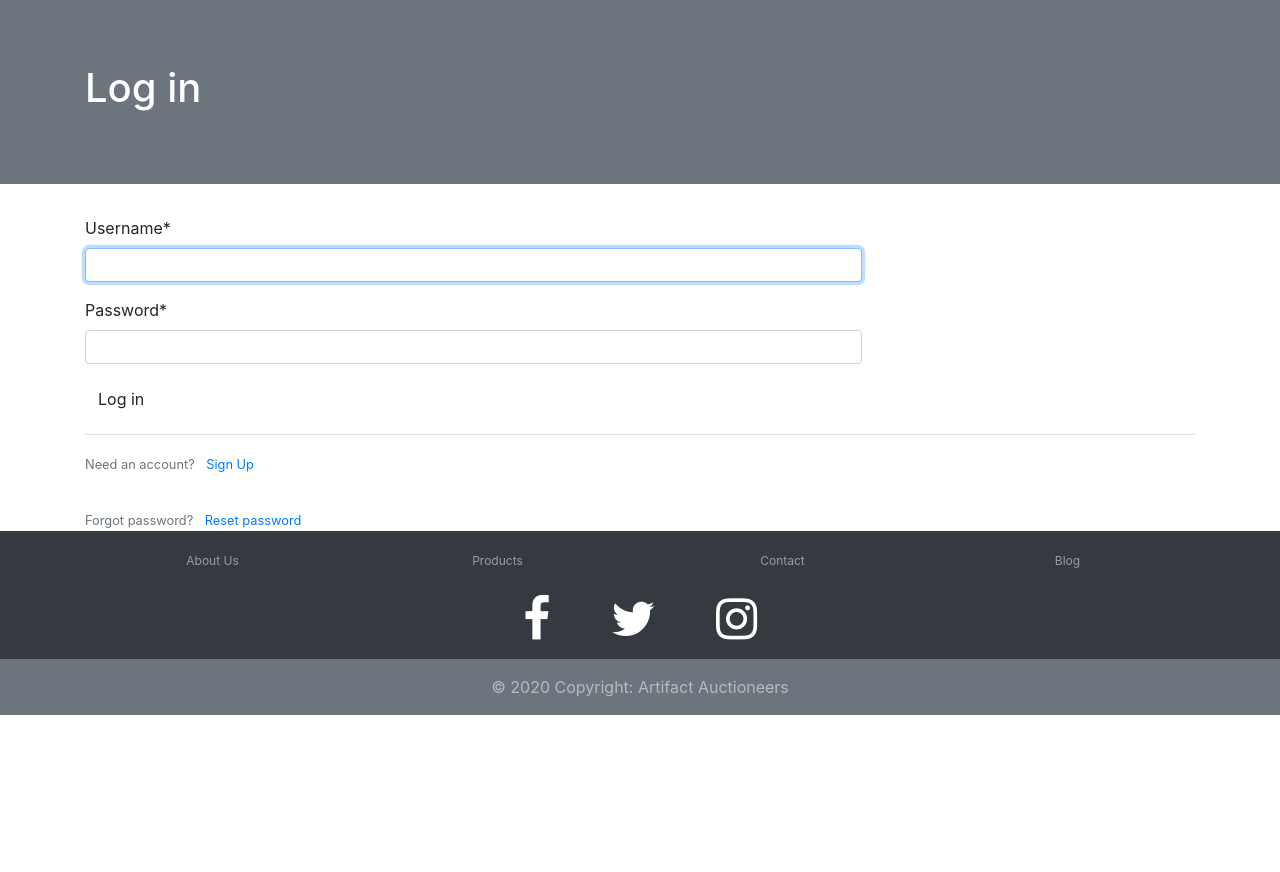
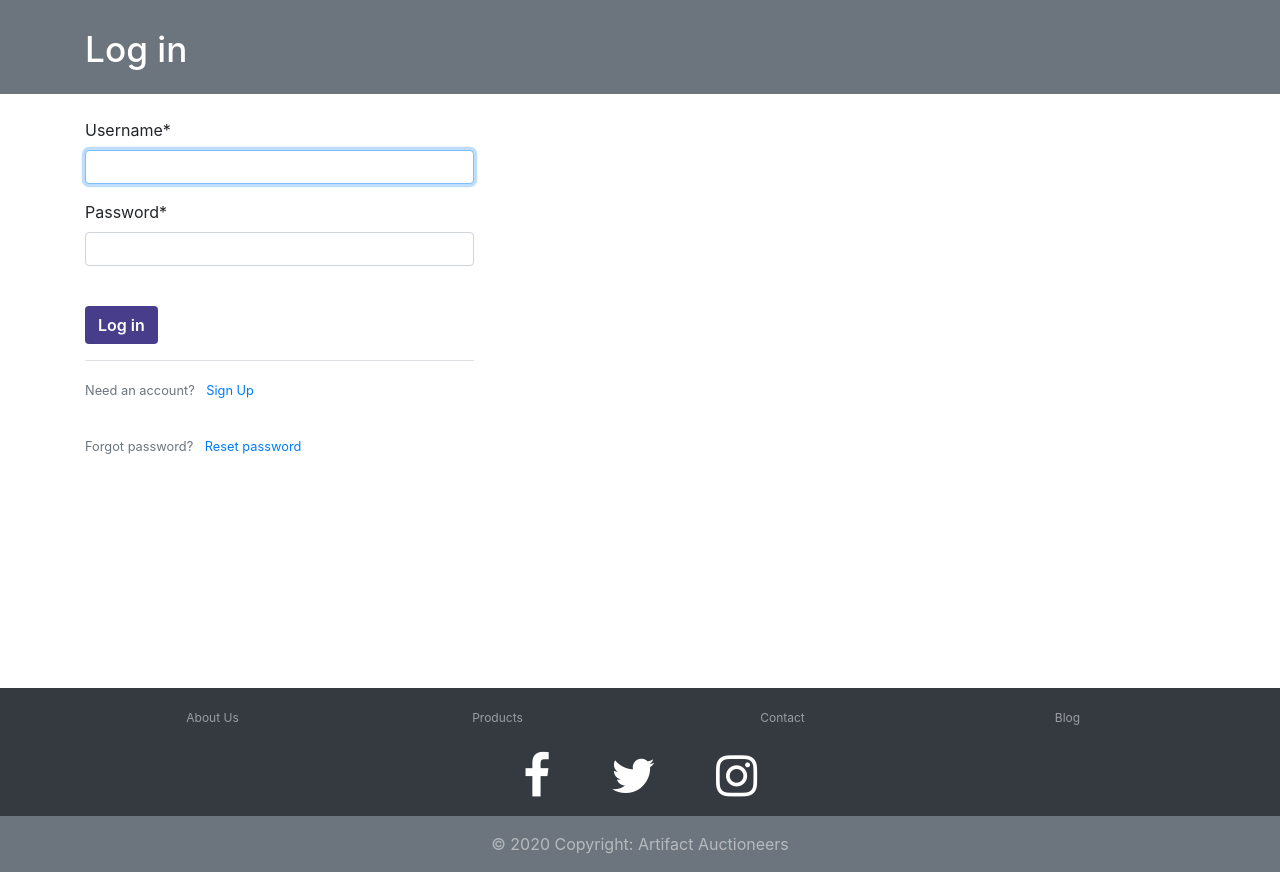
Before and after one commit to njdavies/milestone-project-four, a Django app: page /accounts/login/ in a window 1280 px wide. Shown: the part 73-945 px from the top of the page. Before the commit the page ends 788 px from the top, so only its background shows below. Run offline with Django 3.2, Linux system fonts and the light colour scheme; some libraries are stand-ins or nearby versions.

Commit message:
Updated CSS file for Accounts app

```diff
--- a/static/css/style.css
+++ b/static/css/style.css
@@ -95,6 +95,34 @@ li {
 .footer-copyright {
     background: #6c757d;
     color: rgba(255, 255, 255, 0.5);
+}
+
+/* Account pages */
+
+#account-section {
+    margin-bottom: 2em;
+}
+
+#jumbotron-account {
+    padding-top: 1.75em;
+    padding-bottom: 1em;
+    margin-bottom: 1.5em;
+}
+
+#account-header {
+    font-size: 2.2em;
+}
+
+#account-align {
+    text-align: center;
+}
+
+.account-btn {
+    background: #483d8b;
+    font-size: 0.85em;
+    font-weight: 600;
+    color: white;
+    margin-top: 1.5em;
 }
 
 /* Home Page */
@@ -249,6 +277,12 @@ li {
     .navbar-brand {
         margin-right: 2em;
     }
+
+    /* Accounts Page */
+
+    #account-section {
+        min-height: 48vh;
+    }
 }
 
 @media (min-width: 375px) {
@@ -256,6 +290,12 @@ li {
 
     .navbar-brand {
         margin-right: 3em;
+    }
+
+    /* Account Pages */
+
+    #account-section {
+        height: 80vh;
     }
 }
 
@@ -329,6 +369,24 @@ li {
 
     .footer-link {
         font-size: 0.5em !important;
+    }
+
+    /* Account Pages */
+
+    #account-section {
+        height: 75vh;
+    }
+
+    .account-form {
+        width: 50%;
+    }
+
+    .account-btn {
+        font-size: 1em;
+    }
+
+    .border-class {
+        width: 35%;
     }
 
     /* Contact Us Page */
@@ -407,6 +465,12 @@ li {
         font-size: 0.75em !important;
     }
 
+    /* Account Pages */
+
+    #account-section {
+        height: 82vh;
+    }
+
     /* Contact Us Page */
 
     #contact-section {
@@ -467,6 +531,12 @@ li {
         font-size: 1.2em !important;
     }
 
+    /* Account Pages */
+
+    #jumbotron-account {
+        padding-top: 2em;
+    }
+
     /* Contact Us Page */
 
     #contact-section {
```
